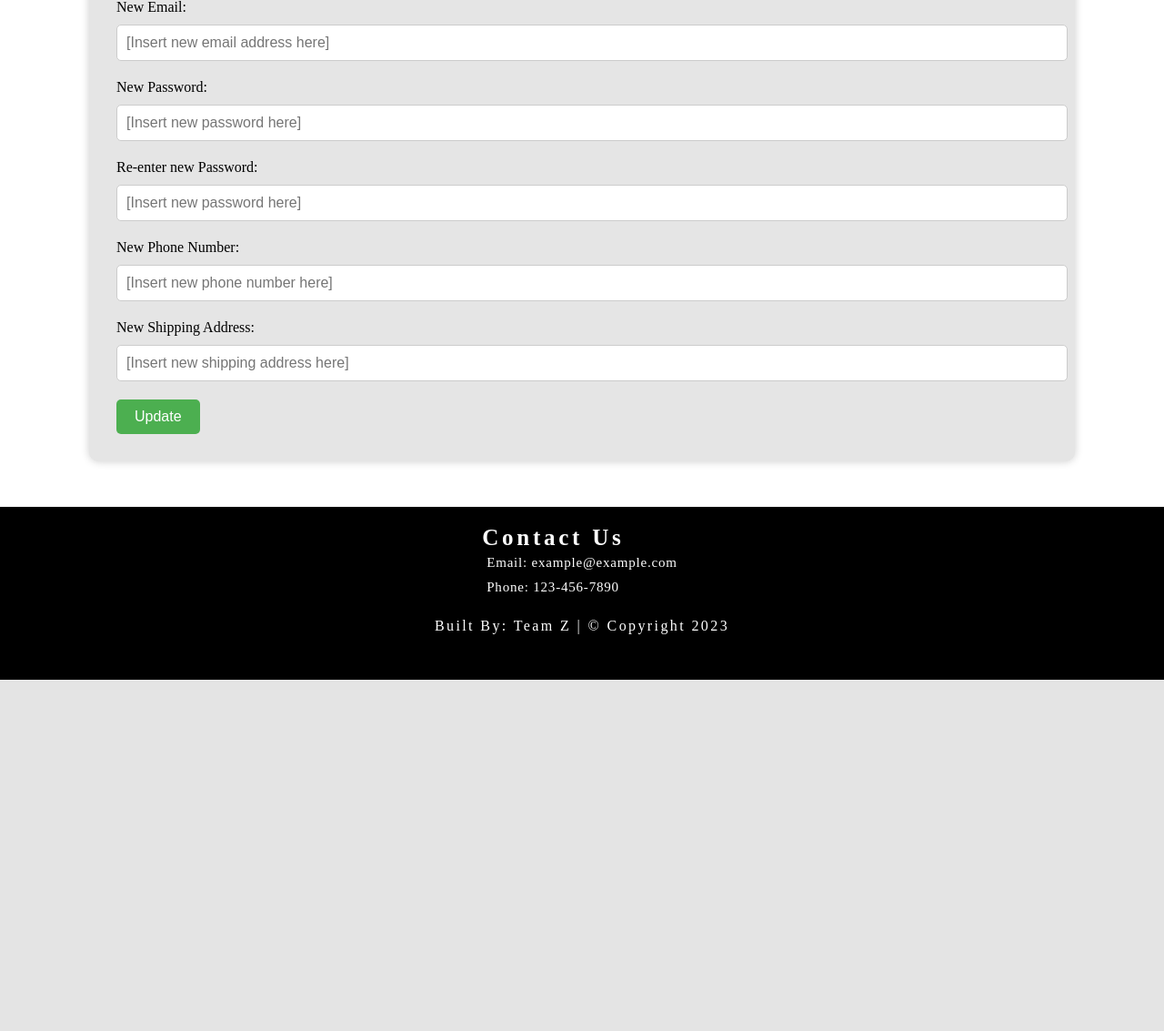
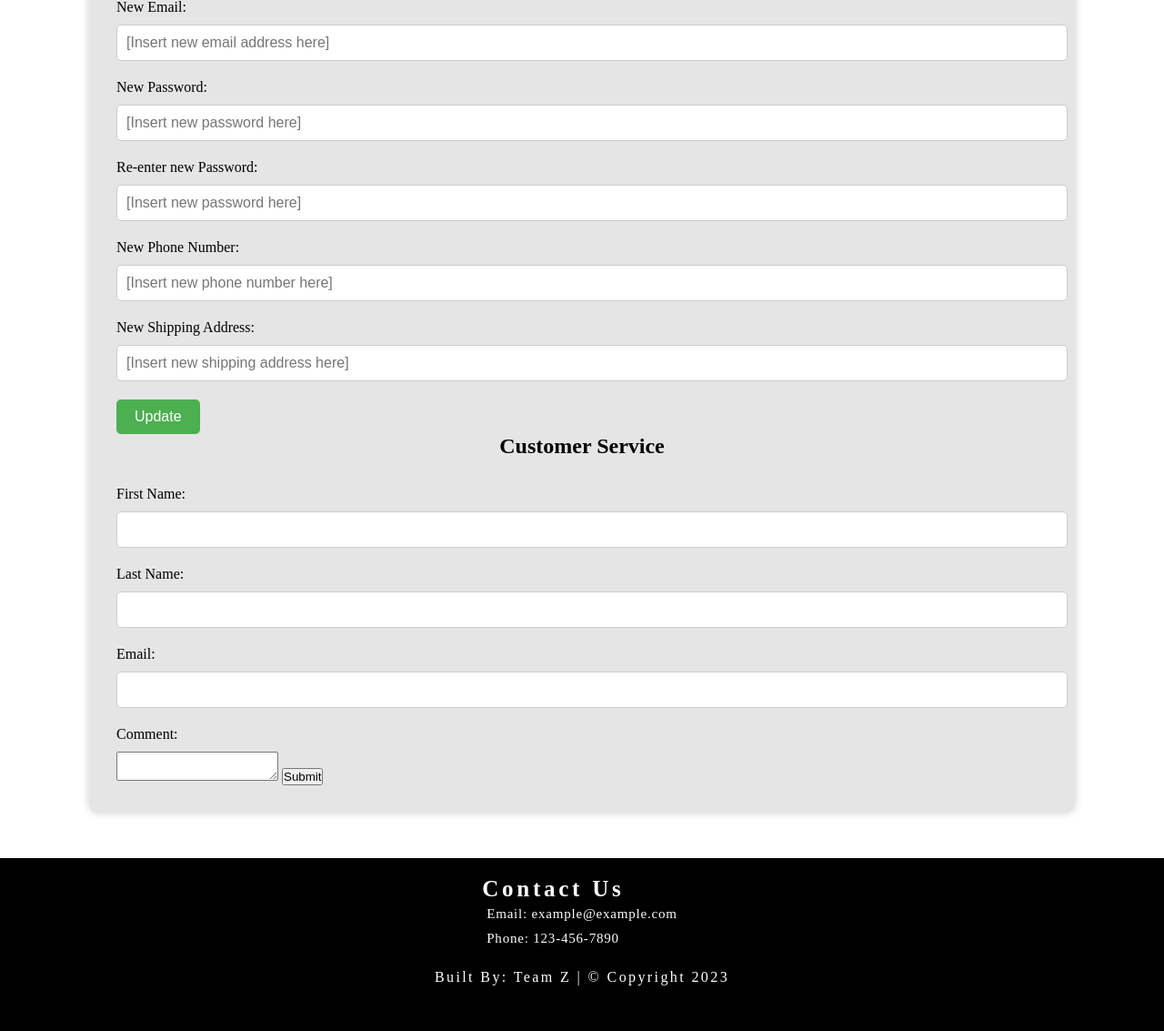
Before and after one commit to riazahmed01/332project, a Flask app: page /user/ in a window 1280 px wide. Shown: the part 1243-2376 px from the top of the page at 91% size. Before the commit the page ends 1990 px from the top, so only its background shows below. Run offline with Flask 3, Linux system fonts and the light colour scheme; the visitor is signed in with stand-in values (Sample User, id 1); data that the repository does not hold is empty.

Commit message:
Customer service moved to Users Page

```diff
--- a/app.py
+++ b/app.py
@@ -649,6 +649,13 @@ def user():
             new_password2 = request.form['password2']
             new_address = request.form['address']
             new_phonenumber = request.form['phone']
+            comment_f_name = request.form['comment_f_name']
+            comment_l_name = request.form['comment_l_name']
+            comment_email = request.form['comment_email']
+            user_comment = request.form['comment']
+
+            if comment_f_name and comment_l_name and comment_email and user_comment:
+                return "Concerns Reported Successfully"
             if new_email:
                 if len(new_email) < 4:
                     return 'Email must be at least 3 characters'
--- a/templates/user.html
+++ b/templates/user.html
@@ -164,6 +164,30 @@
         <input type="submit" value="Update" />
       </form>
     </div>
+
+    <div class = customer-service>
+      <H2>
+        Customer Service
+      </H2>
+      <div class="container">
+        <form id="customerServiceForm">
+          <label for="firstName">First Name:</label>
+          <input type="text" id="comment_f_name" name="comment_f_name" required>
+
+          <label for="lastName">Last Name:</label>
+          <input type="text" id="comment_l_name" name="comment_l_name" required>
+
+          <label for="email">Email:</label>
+          <input type="email" id="comment_email" name="comment_email" required>
+
+          <label for="comment">Comment:</label>
+          <textarea id="comment" name="comment" required></textarea>
+          <form method = POST>
+            <button type="submit">Submit</button>
+          </form>
+        </form>
+    </div>
+    </div>
   </div>
 </div>
 {% endblock %}
```
Also changed, not shown: templates/concerns.html (deleted, +0 -33 lines), static/css/concerns.css (deleted).
